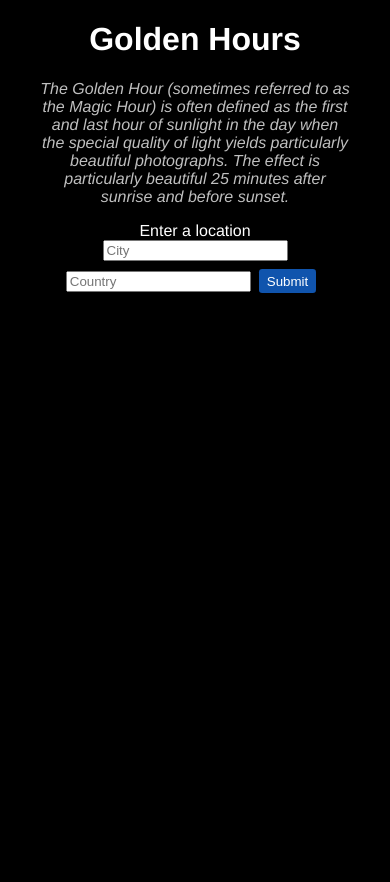
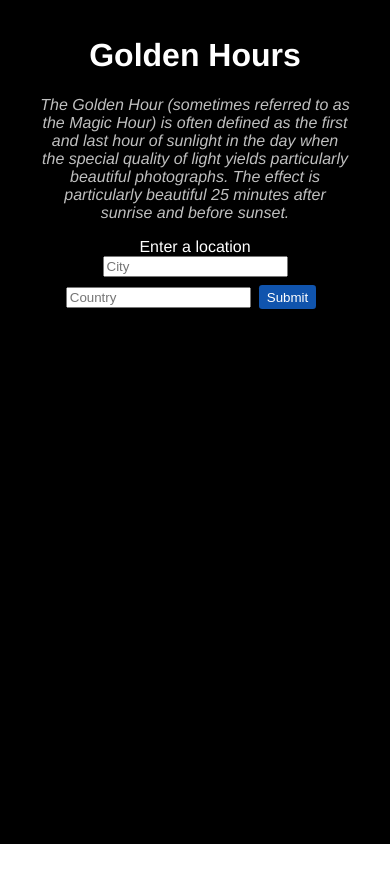
Before and after one commit to alexkinsey/golden_hours, a Vue app: page / in a window 390 px wide. Shown: the top 882 px of the page. After the commit the page ends 844 px from the top, so only its background shows below. Built offline with nearby package versions, Linux system fonts and the light colour scheme.

Commit message:
error handling and responsive design

```diff
--- a/src/App.vue
+++ b/src/App.vue
@@ -8,6 +8,7 @@
       </p>
       <location-input />
       <golden-hour-output v-if="goldenHourResult" :goldenHourResult="goldenHourResult" :locationName="locationName" />
+      <h3 v-if="errorCode">{{ errorCode }}</h3>
     </div>
   </div>
 </template>
@@ -26,6 +27,7 @@ export default {
       locationName: null,
       goldenHourResult: null,
       backgroundTheme: 0,
+      errorCode: 0,
     };
   },
   components: {
@@ -35,10 +37,16 @@ export default {
   async mounted() {
     eventBus.$on('location-data', (locationData, city) => {
       // console.log('broadcast response');
-      this.latitude = locationData.latt;
-      this.longitude = locationData.longt;
-      this.locationName = city;
-      this.getSunriseSunset();
+      if (locationData['error']) {
+        this.goldenHourResult = null;
+        this.errorCode = locationData.error.description;
+      } else {
+        this.errorCode = 0;
+        this.latitude = locationData.latt;
+        this.longitude = locationData.longt;
+        this.locationName = city;
+        this.getSunriseSunset();
+      }
     });
   },
   methods: {
@@ -72,9 +80,14 @@ export default {
   -webkit-font-smoothing: antialiased;
   -moz-osx-font-smoothing: grayscale;
   text-align: center;
-  height: 115%;
+  /* background-attachment: fixed; */
+  height: 100%;
   width: 100%;
-  position: absolute;
+  /* position: absolute; */
+  position: fixed;
+  display: flex;
+  flex-direction: column;
+  overflow: hidden;
   left: 0;
   top: 0;
   color: white;
@@ -114,7 +127,11 @@ select:focus {
 .main-body {
   width: 80%;
   max-width: 65rem;
-  margin: auto;
+  margin: 0 auto auto auto;
+  padding: 1rem;
+  overflow-y: auto;
+  overflow-x: hidden;
+  transition: .25s;
 }
 .quote {
   opacity: 0.75;
```
